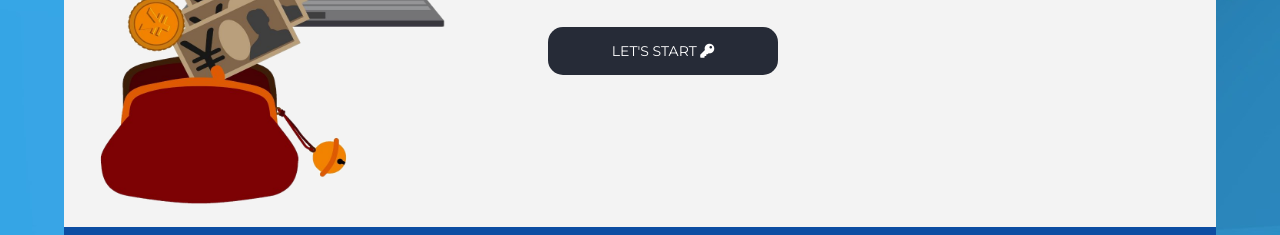
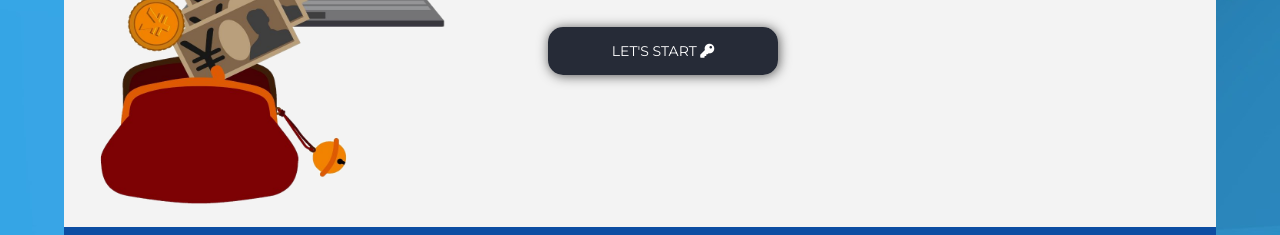
Before and after one commit to nkpremices/Banka, a plain HTML site: page UI/index.html in a window 1280 px wide. Shown: the part 239-474 px from the top of the page. Drawn offline with Linux system fonts and the light colour scheme.

Commit message:
[Feature #164912448] Update the styling file of the home page

```diff
--- a/UI/css/style.home.css
+++ b/UI/css/style.home.css
@@ -125,6 +125,8 @@ label{
     padding-right: 30%;
 }
 .button {
+    box-shadow: 1px 1px 12px #555;
+    z-index: 1;
     text-transform: uppercase;
     text-align: center;
     outline: 0;
```
